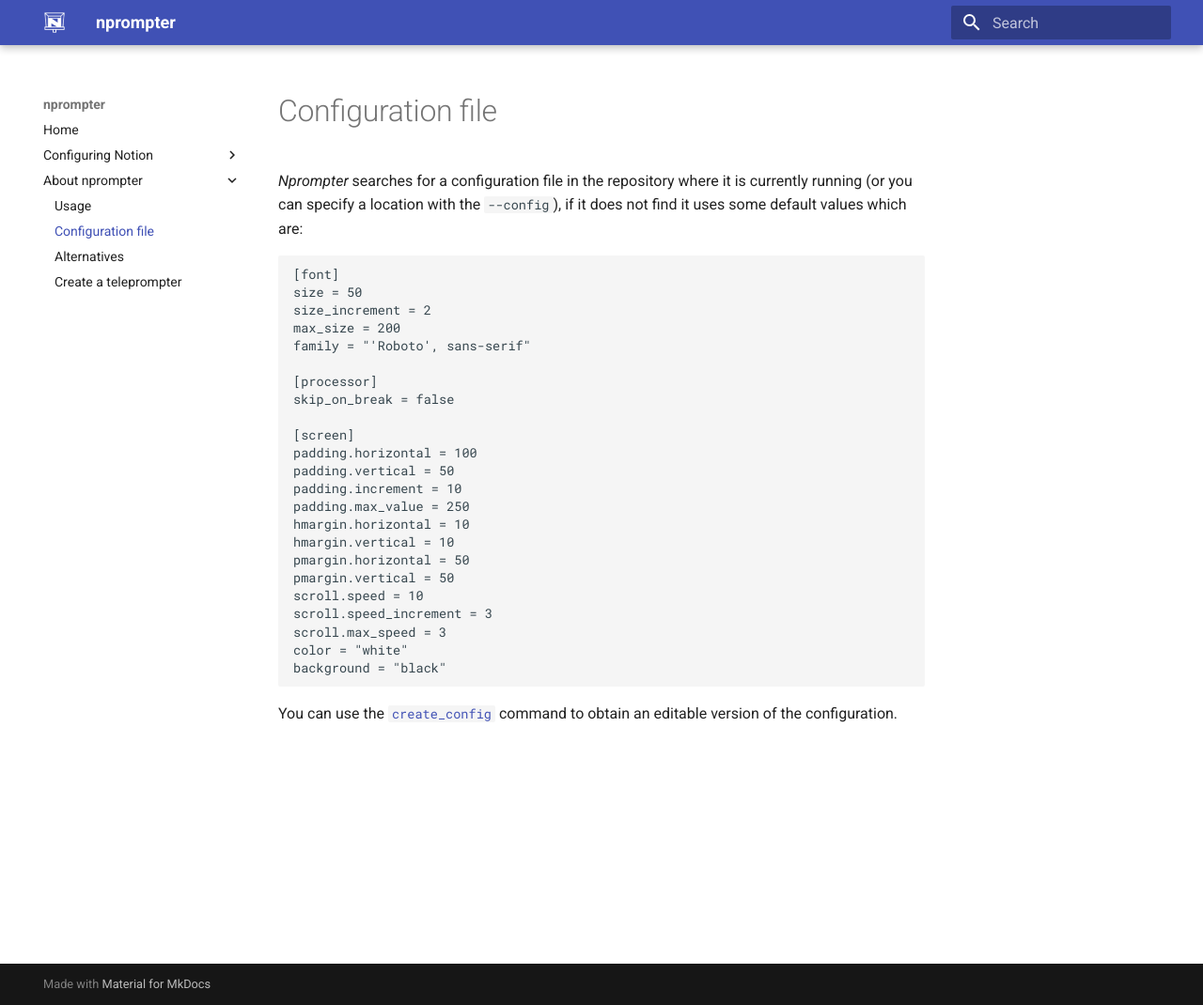
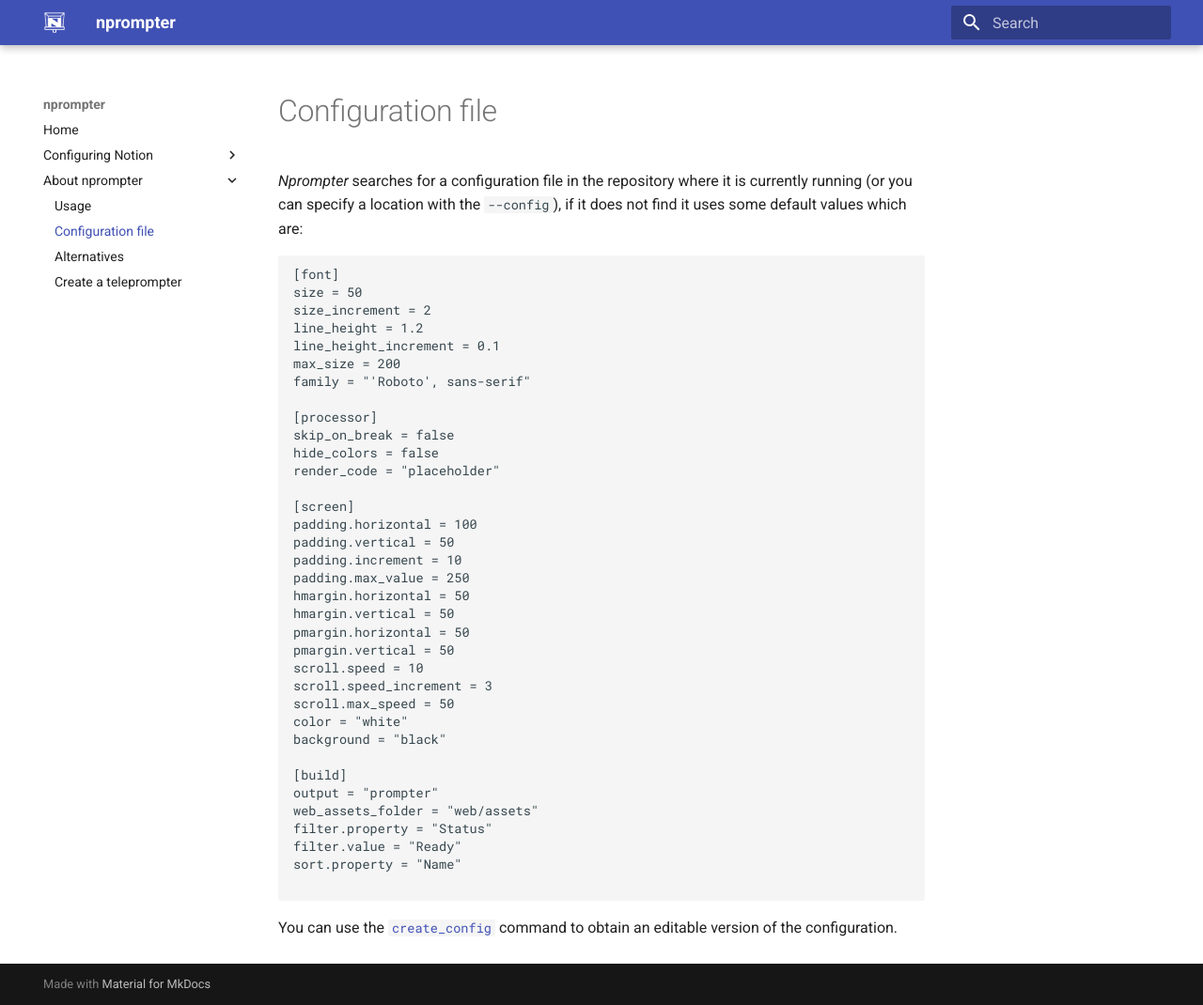
Before and after one commit to fferegrino/nprompter, an MkDocs documentation site: the page built from docs/nprompter/configuration-file.md, in a window 1280 px wide and 1070 px high. Shown: the whole window at 94% size. Built offline with MkDocs 1.6.1 and Material for MkDocs 9.7.7, drawn with Linux system fonts in a browser that asks for light colours.

Commit message:
feat: Add possibility to add extra assets

````diff
--- a/docs/nprompter/configuration-file.md
+++ b/docs/nprompter/configuration-file.md
@@ -6,26 +6,38 @@ _Nprompter_ searches for a configuration file in the repository where it is curr
 [font]
 size = 50
 size_increment = 2
+line_height = 1.2
+line_height_increment = 0.1
 max_size = 200
 family = "'Roboto', sans-serif"
 
 [processor]
 skip_on_break = false
+hide_colors = false
+render_code = "placeholder"
 
 [screen]
 padding.horizontal = 100
 padding.vertical = 50
 padding.increment = 10
 padding.max_value = 250
-hmargin.horizontal = 10
-hmargin.vertical = 10
+hmargin.horizontal = 50
+hmargin.vertical = 50
 pmargin.horizontal = 50
 pmargin.vertical = 50
 scroll.speed = 10
 scroll.speed_increment = 3
-scroll.max_speed = 3
+scroll.max_speed = 50
 color = "white"
 background = "black"
+
+[build]
+output = "prompter"
+web_assets_folder = "web/assets"
+filter.property = "Status"
+filter.value = "Ready"
+sort.property = "Name"
+
 ```
 
 You can use the [`create_config`](/nprompter/usage) command to obtain an editable version of the configuration.
````
Also changed, not shown: 2 other files.
